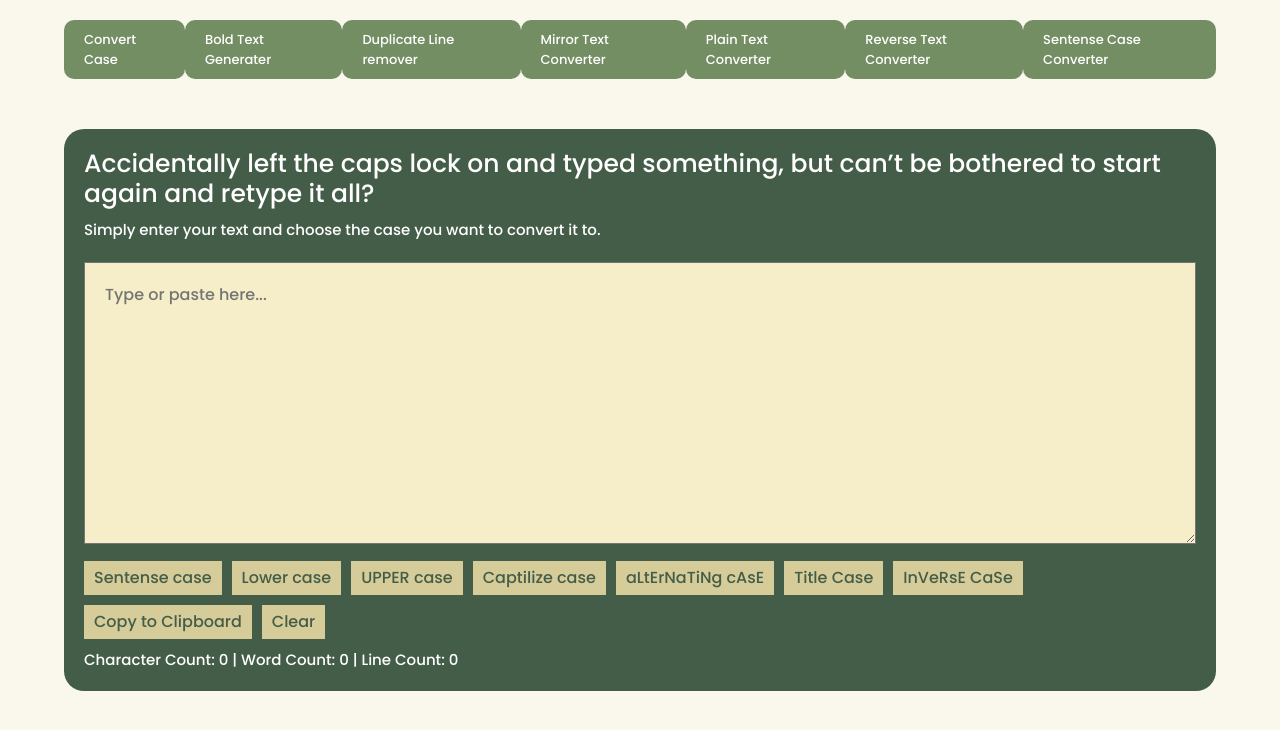
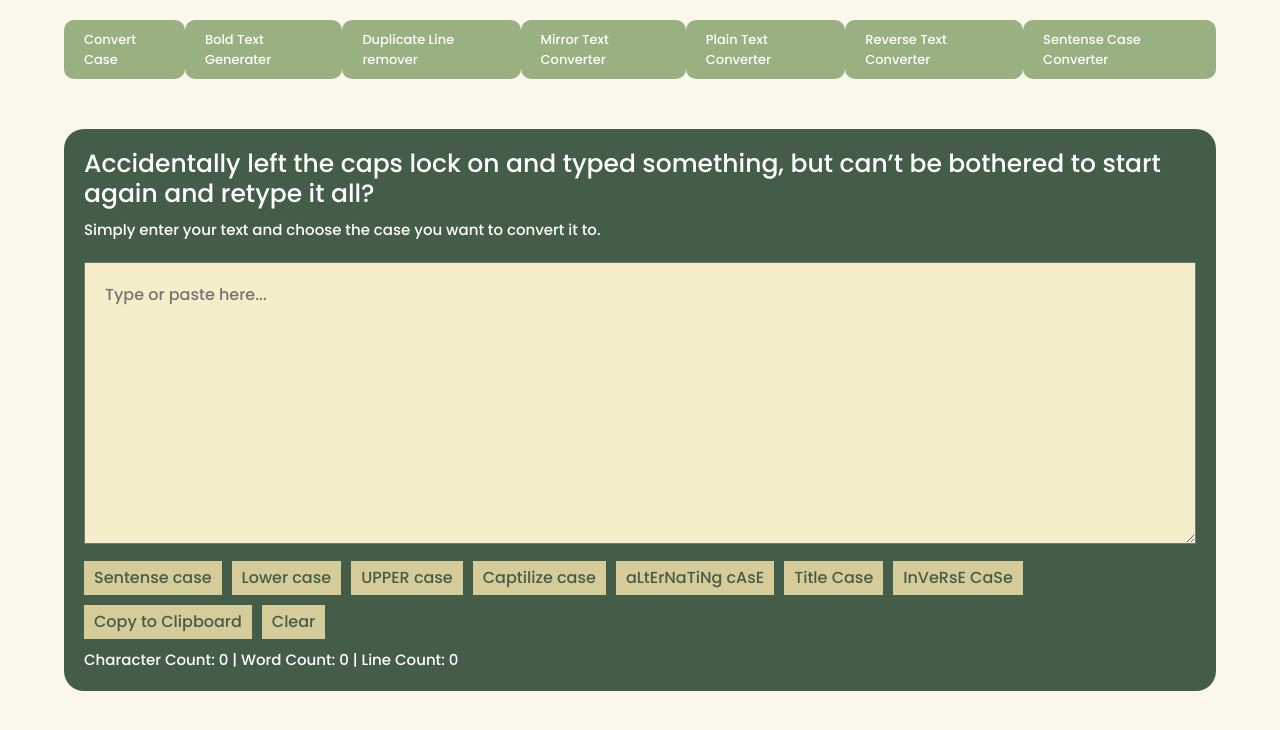
Before and after one commit to Karthik-Kahil/case-converter, a React (Vite) app: page / in a window 1280 px wide. Shown: the top 730 px of the page. Built offline with nearby package versions, Linux system fonts and the light colour scheme.

Commit message:
components updates

```diff
--- a/package.json
+++ b/package.json
@@ -13,6 +13,7 @@
     "@reduxjs/toolkit": "^1.9.7",
     "react": "^18.2.0",
     "react-dom": "^18.2.0",
+    "react-hot-toast": "^2.4.1",
     "react-redux": "^8.1.3",
     "react-router-dom": "^6.17.0",
     "styled-components": "^6.1.0"
--- a/src/Features/Navbar/NavBar.jsx
+++ b/src/Features/Navbar/NavBar.jsx
@@ -1,5 +1,5 @@
 import styled from "styled-components";
-import NavLinks from "./NavLinks";
+import NavLinks from "./NavLink";
 
 const StyledUl = styled.ul`
   display: flex;
--- a/src/Features/Navbar/NavLinks.jsx
+++ b/src/Features/Navbar/NavLink.jsx
@@ -1,4 +1,4 @@
-import { Link } from "react-router-dom";
+import { NavLink } from "react-router-dom";
 import styled from "styled-components";
 
 const StyledLink = styled.li`
@@ -14,7 +14,7 @@ const StyledLink = styled.li`
     color: #ffffff;
   }
 
-  :hover {
+  .active {
     background-color: #99b080;
   }
 `;
@@ -23,7 +23,7 @@ const StyledLink = styled.li`
 function NavLinks({ children }) {
   return (
     <StyledLink>
-      <Link>{children}</Link>
+      <NavLink>{children}</NavLink>
     </StyledLink>
   );
 }
--- a/src/Pages/Home/CaseConvert.jsx
+++ b/src/Pages/Home/CaseConvert.jsx
@@ -1,4 +1,5 @@
 import styled from "styled-components";
+import toast, { Toaster } from "react-hot-toast";
 import Button from "../../UI/Button";
 import { useDispatch, useSelector } from "react-redux";
 import {
@@ -47,6 +48,8 @@ function CaseConvert() {
     dispatch(textLoader(e.target.value));
   };
 
+  const copiedSucessfully = () => toast("Copied to clipboard");
+
   return (
     <div>
       <StyledBox>
@@ -72,7 +75,8 @@ function CaseConvert() {
         <Button>aLtErNaTiNg cAsE</Button>
         <Button>Title Case</Button>
         <Button onClick={() => dispatch(inverseCase())}>InVeRsE CaSe</Button>
-        <Button>Copy to Clipboard</Button>
+        <Button onClick={copiedSucessfully}>Copy to Clipboard</Button>
+        <Toaster />
         <Button onClick={() => dispatch(clear())}>Clear</Button>
         <div>
           <p>
```
Also changed, not shown: 1 other file (tests, documents, lock files or other folders).
